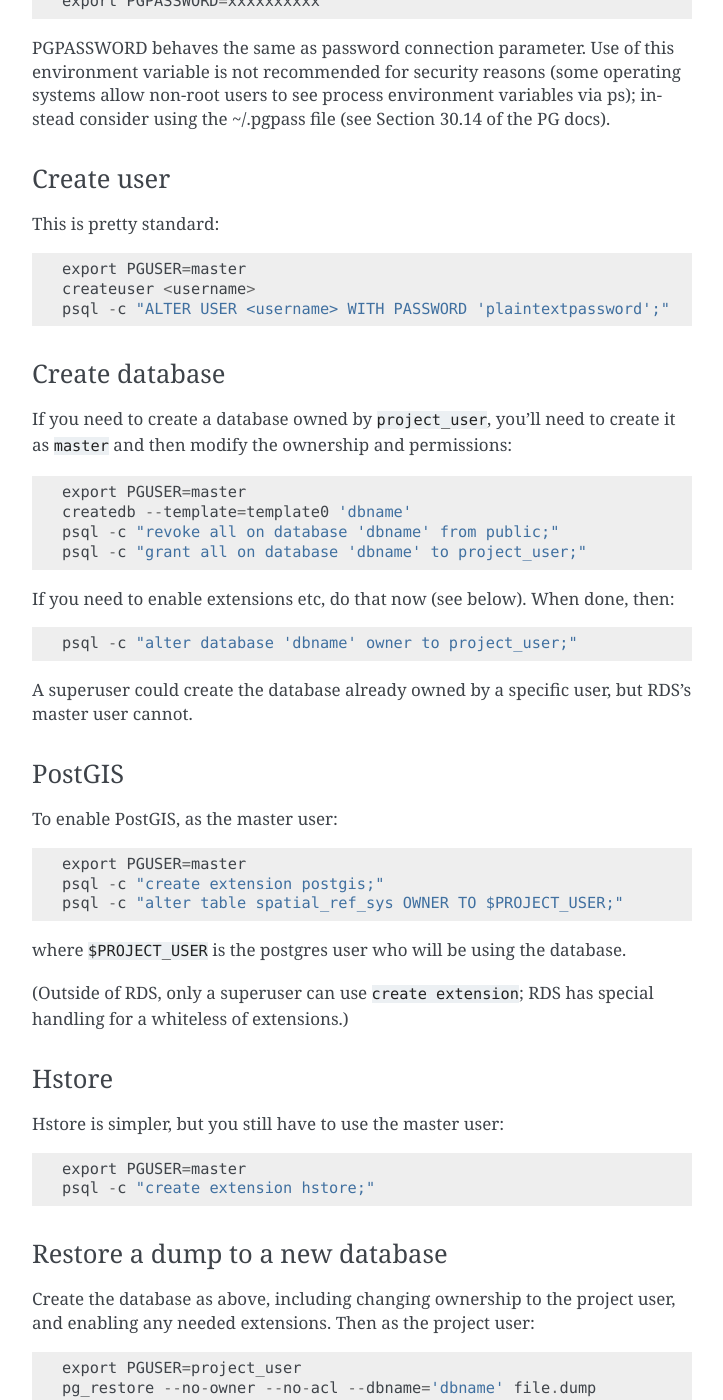
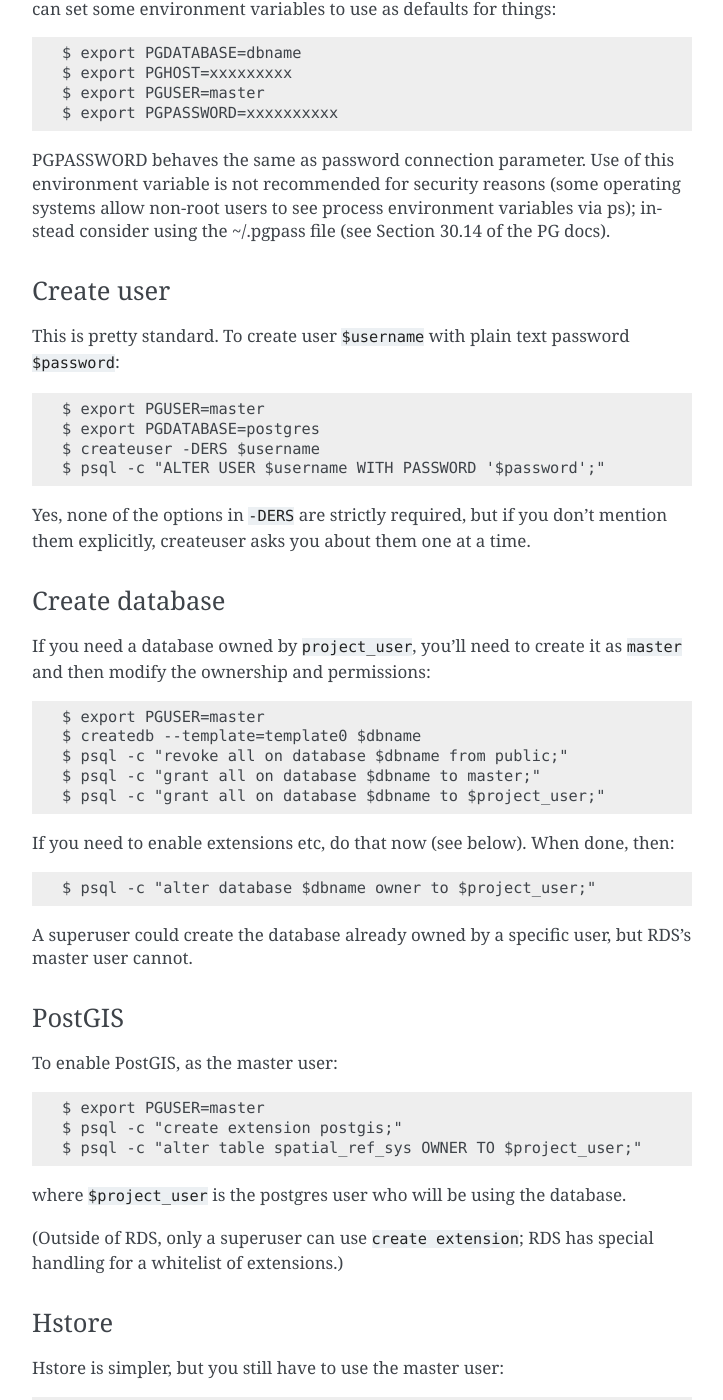
Before and after one commit to caktus/guidebook, a Sphinx documentation site: the page built from source/rds.rst, in a window 1280 px wide and 1400 px high, scrolled down 2232 px. Shown: the whole window, without its empty margins (388-1111 px from the left). Built offline with Sphinx 7.4.7, drawn with Linux system fonts in a browser that asks for light colours; some of the changed text lies outside the part shown.

Commit message:
Consistently include $ in example shell commands; fix typos

```diff
--- a/source/rds.rst
+++ b/source/rds.rst
@@ -39,6 +39,11 @@ instance.)
 We also store each of these separate Postgres user's credentials in Lastpass
 in a shared folder associated with the corresponding client and
 project.
+
+If a single site/project uses multiple databases, it is up the developers' discretion
+whether to set up multiple users or a single user. However, using multiple users from
+the same site does not appear to add any security over using a single user, since all
+the credentials in use will be available on the servers.
 
 Security and access to RDS servers
 ----------------------------------
@@ -103,10 +108,10 @@ In the examples below, for readability I'm omitting most of the common
 arguments to specify where the Postgres server is, what the database name is,
 etc. You can set some environment variables to use as defaults for things::
 
-    export PGDATABASE=dbname
-    export PGHOST=xxxxxxxxx
-    export PGUSER=master
-    export PGPASSWORD=xxxxxxxxxx
+    $ export PGDATABASE=dbname
+    $ export PGHOST=xxxxxxxxx
+    $ export PGUSER=master
+    $ export PGPASSWORD=xxxxxxxxxx
 
 PGPASSWORD behaves the same as password connection parameter. Use of this
 environment variable is not recommended for security reasons (some operating
@@ -116,26 +121,32 @@ instead consider using the ~/.pgpass file (see Section 30.14 of the PG docs).
 Create user
 -----------
 
-This is pretty standard::
+This is pretty standard.  To create user ``$username`` with plain text password
+``$password``::
 
-    export PGUSER=master
-    createuser <username>
-    psql -c "ALTER USER <username> WITH PASSWORD 'plaintextpassword';"
+    $ export PGUSER=master
+    $ export PGDATABASE=postgres
+    $ createuser -DERS $username
+    $ psql -c "ALTER USER $username WITH PASSWORD '$password';"
+
+Yes, none of the options in ``-DERS`` are strictly required, but if you don't
+mention them explicitly, createuser asks you about them one at a time.
 
 Create database
 ---------------
 
-If you need to create a database owned by ``project_user``, you'll need
+If you need a database owned by ``project_user``, you'll need
 to create it as ``master`` and then modify the ownership and permissions::
 
-    export PGUSER=master
-    createdb --template=template0 'dbname'
-    psql -c "revoke all on database 'dbname' from public;"
-    psql -c "grant all on database 'dbname' to project_user;"
+    $ export PGUSER=master
+    $ createdb --template=template0 $dbname
+    $ psql -c "revoke all on database $dbname from public;"
+    $ psql -c "grant all on database $dbname to master;"
+    $ psql -c "grant all on database $dbname to $project_user;"
 
 If you need to enable extensions etc, do that now (see below).  When done, then::
 
-    psql -c "alter database 'dbname' owner to project_user;"
+    $ psql -c "alter database $dbname owner to $project_user;"
 
 A superuser could create the database already owned by a specific user,
 but RDS's master user cannot.
@@ -145,22 +156,29 @@ PostGIS
 
 To enable PostGIS, as the master user::
 
-    export PGUSER=master
-    psql -c "create extension postgis;"
-    psql -c "alter table spatial_ref_sys OWNER TO $PROJECT_USER;"
+    $ export PGUSER=master
+    $ psql -c "create extension postgis;"
+    $ psql -c "alter table spatial_ref_sys OWNER TO $project_user;"
 
-where ``$PROJECT_USER`` is the postgres user who will be using the database.
+where ``$project_user`` is the postgres user who will be using the database.
 
 (Outside of RDS, only a superuser can use ``create extension``; RDS has special
-handling for a whiteless of extensions.)
+handling for a whitelist of extensions.)
 
 Hstore
 ------
 
 Hstore is simpler, but you still have to use the master user::
 
-    export PGUSER=master
-    psql -c "create extension hstore;"
+    $ export PGUSER=master
+    $ psql -c "create extension hstore;"
+
+Grant read-only access to a database
+------------------------------------
+
+    $ psql -c "GRANT CONNECT ON DATABASE $dbname TO $readonly_user;"
+    $ psql -c "GRANT SELECT ON ALL TABLES IN SCHEMA PUBLIC TO $readonly_user;" $dbname
+
 
 Restore a dump to a new database
 --------------------------------
@@ -168,8 +186,8 @@ Restore a dump to a new database
 Create the database as above, including changing ownership to the project
 user, and enabling any needed extensions. Then as the project user::
 
-    export PGUSER=project_user
-    pg_restore --no-owner --no-acl --dbname='dbname' file.dump
+    $ export PGUSER=$project_user
+    $ pg_restore --no-owner --no-acl --dbname=$dbname file.dump
 
 Note that you might get some errors during the restore if it tries to create
 extensions that already exist and that kind of thing, but those are
@@ -194,9 +212,18 @@ you can't drop the database you're connected to, so you need to connect
 to a different database for the ``dropdb``.  The ``postgres`` database is
 as good as any::
 
-    export PGUSER=master
-    psql -c "alter database 'dbname' owner to master;"
-    PGDATABASE=postgres dropdb dbname
+    $ export PGUSER=master PGDATABASE=postgres
+    $ psql -c "alter database $dbname owner to master;"
+    $ psql -c "drop database if exists $dbname;"
 
 (Outside of RDS, a superuser can drop any database. A superuser still
 has to be connected to some other database when doing it, though.)
+
+Drop user
+---------
+
+This is standard too.  Just beware that you cannot drop a user if anything
+they own still exists, including things like permissions on databases.
+
+    $ export PGUSER=master
+    $ dropuser $user
```
Also changed, not shown: other parts of source/rds.rst (+2 -2 lines).
